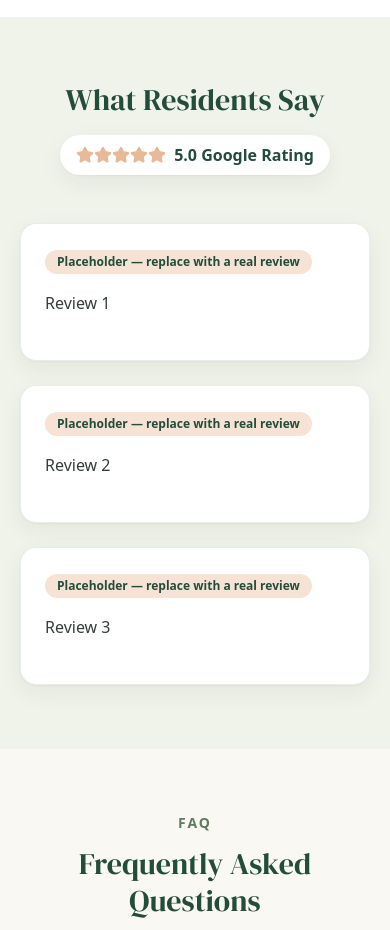
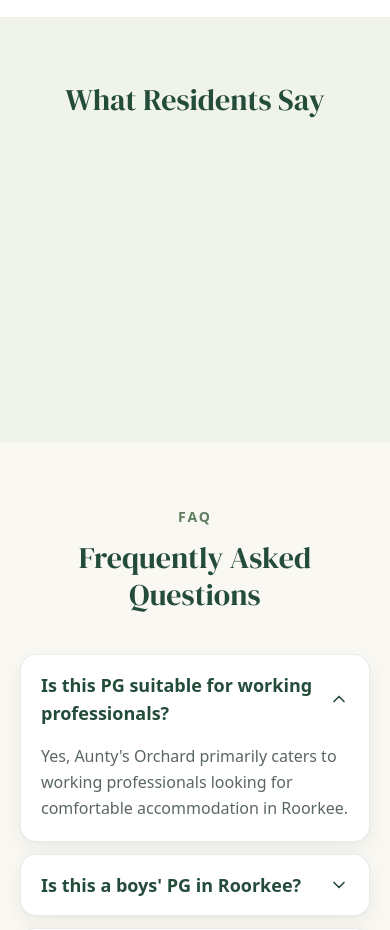
Before and after one commit to Anjalivyas68/auntys-orchard-pg, a Next.js app: page / in a window 390 px wide. Shown: the part 5000-5930 px from the top of the page. Built offline with nearby package versions, Linux system fonts and the light colour scheme.

Commit message:
Add files via upload

```diff
--- a/src/components/Testimonials.tsx
+++ b/src/components/Testimonials.tsx
@@ -1,7 +1,14 @@
-import { Star } from "lucide-react";
-import { showTestimonials, testimonials } from "@/data/testimonials";
-import { content } from "@/config/nav";
+import Script from "next/script";
+import { showTestimonials } from "@/data/testimonials";
 import Reveal from "./Reveal";
+
+/**
+ * LIVE GOOGLE REVIEWS (Elfsight widget)
+ * The widget shows your real Google rating and reviews and updates by itself.
+ * To change its look, edit the widget in your Elfsight dashboard — no code change needed.
+ * If you ever switch widgets, replace the app ID below with the one from the new embed code.
+ */
+const ELFSIGHT_APP_ID = "8db41279-489e-40af-a30d-4560b37e3b9d";
 
 export default function Testimonials() {
   if (!showTestimonials) return null;
@@ -11,46 +18,13 @@ export default function Testimonials() {
       <div className="container-page">
         <Reveal className="mx-auto max-w-2xl text-center">
           <h2 className="section-title">What Residents Say</h2>
-          <p className="mt-4 inline-flex items-center gap-2 rounded-full bg-white px-4 py-2 font-semibold text-forest shadow-soft">
-            <span className="flex" role="img" aria-label="5 out of 5 stars">
-              {Array.from({ length: 5 }).map((_, i) => (
-                <Star key={i} size={18} aria-hidden="true" className="fill-peach text-peach" />
-              ))}
-            </span>
-            {content.googleRating} Google Rating
-          </p>
         </Reveal>
 
-        <div className="mt-12 grid gap-6 md:grid-cols-3">
-          {testimonials.map((t, i) => (
-            <Reveal key={i} delay={i * 80}>
-              <figure className="card h-full">
-                {t.isPlaceholder ? (
-                  <span className="mb-4 inline-block rounded-full bg-peach/40 px-3 py-1 text-xs font-semibold text-forest">
-                    Placeholder — replace with a real review
-                  </span>
-                ) : (
-                  <div className="mb-3 flex gap-1" role="img" aria-label={`${t.rating} out of 5 stars`}>
-                    {Array.from({ length: 5 }).map((_, s) => (
-                      <Star
-                        key={s}
-                        size={18}
-                        aria-hidden="true"
-                        className={s < t.rating ? "fill-peach text-peach" : "text-forest/20"}
-                      />
-                    ))}
-                  </div>
-                )}
-                <blockquote className="leading-relaxed text-ink/90">{t.review}</blockquote>
-                <figcaption className="mt-5 text-sm">
-                  <span className="block font-semibold text-forest">{t.name}</span>
-                  {t.residentType && <span className="text-muted">{t.residentType}</span>}
-                </figcaption>
-              </figure>
-            </Reveal>
-          ))}
+        <div className="mt-10 min-h-[220px] sm:mt-12">
+          <div className={`elfsight-app-${ELFSIGHT_APP_ID}`} data-elfsight-app-lazy />
         </div>
       </div>
+      <Script src="https://elfsightcdn.com/platform.js" strategy="lazyOnload" />
     </section>
   );
 }
```
